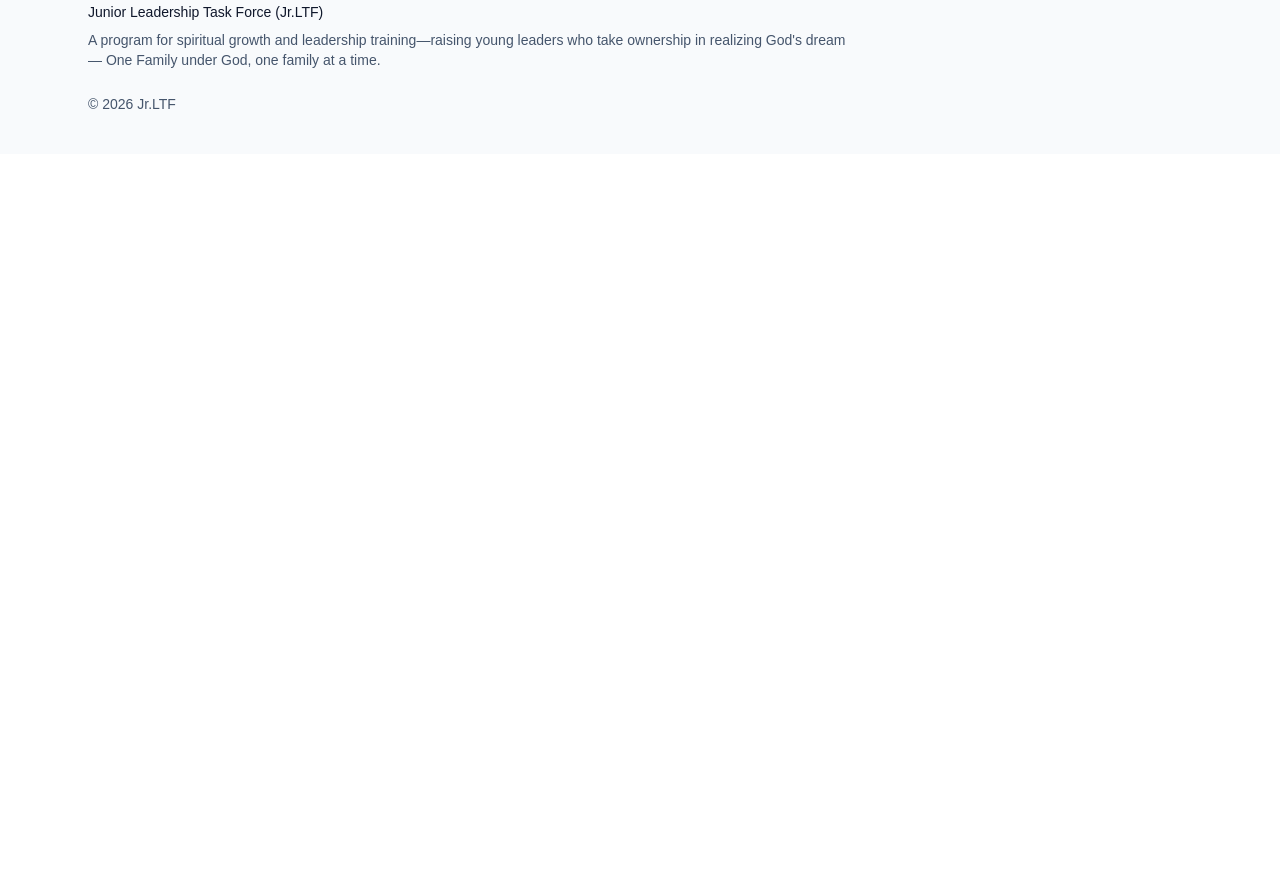
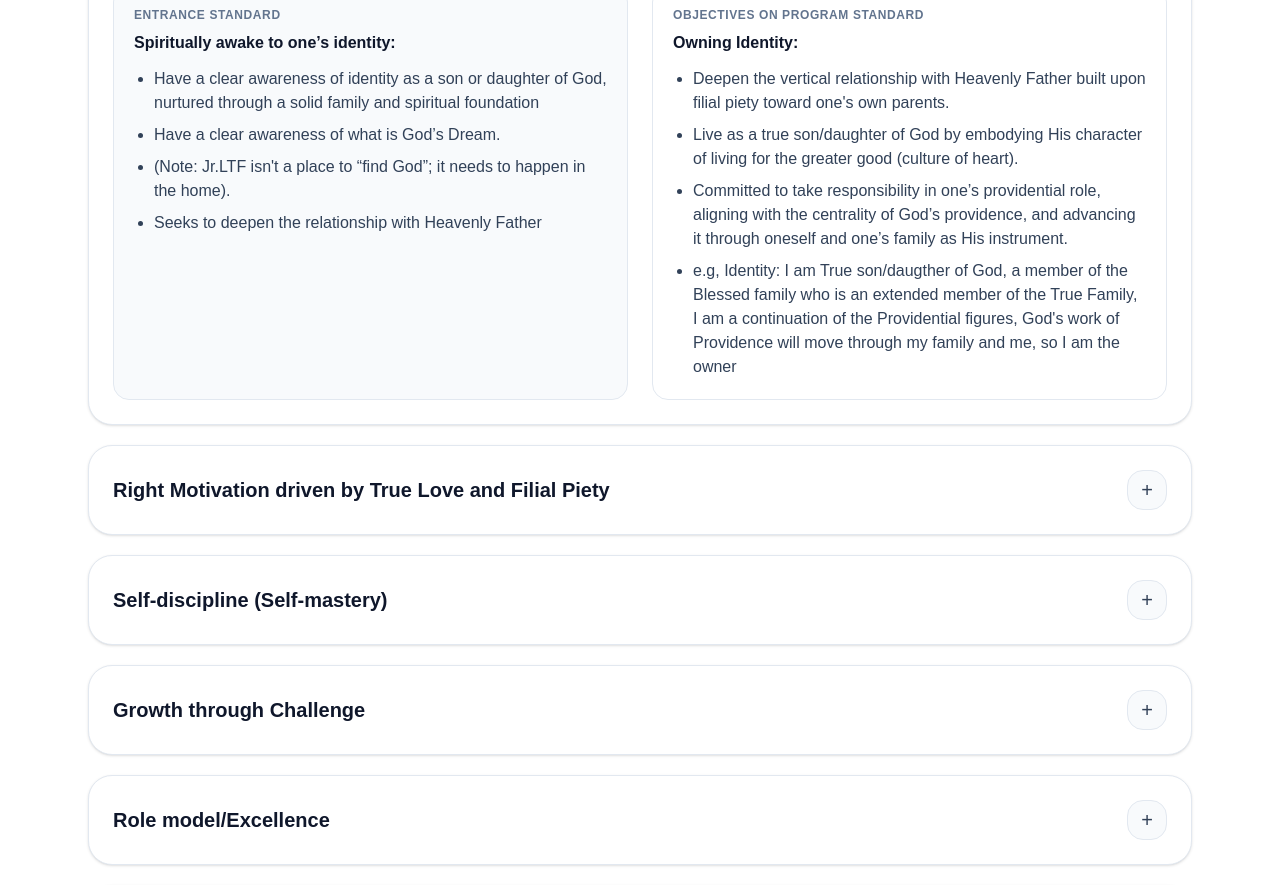
Before and after one commit to nyamkadorj/jrltf-site, a Next.js app: page /standards in a window 1280 px wide. Shown: the part 380-1265 px from the top of the page. Before the commit the page ends 800 px from the top, so only its background shows below. Built offline with nearby package versions, Linux system fonts and the light colour scheme.

Commit message:
“Update”

```diff
--- a/src/app/standards/page.tsx
+++ b/src/app/standards/page.tsx
@@ -10,8 +10,105 @@ type StandardItem = {
 };
 
 const STANDARDS: StandardItem[] = [
-  // --- KEEP YOUR STANDARDS ARRAY EXACTLY AS YOU HAVE IT ---
-  // (No change inside content)
+  {
+    title: "Identity",
+    entranceTitle: "Spiritually awake to one’s identity:",
+    entrance: [
+      "Have a clear awareness of identity as a son or daughter of God, nurtured through a solid family and spiritual foundation",
+      "Have a clear awareness of what is God’s Dream.",
+      "(Note: Jr.LTF isn't a place to “find God”; it needs to happen in the home).",
+      "Seeks to deepen the relationship with Heavenly Father",
+    ],
+    objectiveTitle: "Owning Identity:",
+    objectives: [
+      "Deepen the vertical relationship with Heavenly Father built upon filial piety toward one's own parents.",
+      "Live as a true son/daughter of God by embodying His character of living for the greater good (culture of heart).",
+      "Committed to take responsibility in one’s providential role, aligning with the centrality of God’s providence, and advancing it through oneself and one’s family as His instrument.",
+      "e.g, Identity: I am True son/daugther of God, a member of the Blessed family who is an extended member of the True Family, I am a continuation of the Providential figures, God's work of Providence will move through my family and me, so I am the owner",
+    ],
+  },
+  {
+    title: "Right Motivation driven by True Love and Filial Piety",
+    entranceTitle: "Has a filial heart towards parents",
+    entrance: [
+      "Demonstrates a filial heart toward parents, expressed through respect, openness to guidance and seek to understand parents’ expectations.",
+      "Shows respect towards siblings and elders (uncles, aunts)",
+      "Desire to contribute to God's Providence:",
+      "Desires to become a true leader who could represent God",
+      "Desires to expand one's capabilities as God’s instrument.",
+      "Practice of True Love:",
+      "Practicing “living for the sake of others” at home, school and communities, uplifting others using God given strengths (e.g. serving, supporting or leading activities in their school, blessed family community or local community)",
+    ],
+    objectiveTitle: `Owning "Inside-Out":`,
+    objectives: [
+      "Owning the motivation that grows from “inside-out”, rooted first in connecting one’s heart with Heavenly Father and their Parents, as the greatest source of motivation.",
+      "(e.g., relationships that are guided by heart rather than intellect or physical desire, cultivating a breakthrough mindset)",
+      "Deepen filial heart by establishing proper vertical order in the family, seeking parental guidance through daily practices such as reporting, reflecting on the day, and reviewing one's growth together with parents.",
+      "Living up every day to God and one’s parents’ expectations by clearly understanding God's expectations for humanity and one’s parents' expectations for them.",
+      "Embodies True Love",
+      "One’s thoughts, actions, behaviours, and attitude are grounded in the culture of the heart",
+      "Living for the greater good through selfless motivations and actions in everyday life in the home, community, and in the school, and for the society (e.g., through supporting parents, siblings, and community members without being asked, and doing public services)",
+      "Use of God-given strengths to live for the greater good (e.g., proper use of men’s strength not to show up but for those who needed, use of talent for greater purposes that benefit others)",
+    ],
+  },
+  {
+    title: "Self-discipline (Self-mastery)",
+    entranceTitle: "Basic God-centered life habits:",
+    entrance: [
+      "Have basic spiritual practices established at home, such as the habit of praying/reporting to God, reflect key moments of the day, sharing it to family members, journal, and understand the importance of doing every action with jungsung.",
+      "Demonstrates a sense of integrity, expressed through honesty and right motivation.",
+    ],
+    objectiveTitle: "Uphold the lifestyle of integrity and self-mastery",
+    objectives: [
+      "Carry out self-mastery and live with Integrity by strengthening a God-centered lifestyle through a vertical relationship with Heavenly Father and one’s Parents",
+      "Demonstrate self-mastery through honest self-reflection of having gratitude and humility before Heavenly Father.",
+      "Demonstrate God-centered lifestyle and habits in daily practices",
+      "(e.g., keeping the right motivation and honesty even when no one is watching; being responsible for their surrounding areas, keep their space, environment and clothes clean, wake up early, etc; recognize and practice HDH with family as a key component of their spiritual lifestyle; setting daily schedules (proper use of time) aligned to their goals to live with purpose and consistent growth; maintaining purity of mind and heart by preparing themselves to be best for their future spouses; being disciplined in areas such as horizontal relationships, phone use and internet use.)",
+    ],
+  },
+  {
+    title: "Growth through Challenge",
+    entranceTitle: "Willing to be challenged:",
+    entrance: [
+      "Self-motivated to grow spiritually and in all dimensions—physical, mental, and emotional—beyond their comfort zone.",
+    ],
+    objectiveTitle: "Culture of excellence:",
+    objectives: [
+      "By prioritizing spiritual excellence, one's mind, body, and actions are all built on a spiritual foundation, committing to face and overcome one’s weaknesses/improvement points (as a result, excellence is shown in academics, sports, and community activities)",
+      "(e.g., with the motivation of - to do and to be best for Heavenly Father)",
+      "Challenge one’s limitations as an opportunity to grow as filial sons/daughters of God",
+    ],
+  },
+  {
+    title: "Role model/Excellence",
+    entranceTitle: "Motivation to set the bar high:",
+    entrance: [
+      "Practice thinking and acting beyond oneself, embracing the mindset that “It is not about me.”",
+      "Sense of responsibility towards younger siblings:",
+      "Aim to set a good example for younger siblings",
+    ],
+    objectiveTitle: "Leader has to be a self-motivated engine",
+    objectives: [
+      "Stand and serve as a role model through living for the greater good with a vertical relationship with Heavenly Father and one’s parents.",
+      "Self-motivated to set the bar higher for God and His dream by living with the mindset of “It is not about me” ",
+      "Takes responsibility and initiatives, and shows best exemplary practices for one's younger siblings and takes accountability for their growth. (e.g., leading the younger generation’s program: high->middle-> elementary->pre-school with responsibility and commitment)",
+      "Continuously invest in others to develop their potential to fulfill God's and parents' expectations.",
+    ],
+  },
+  {
+    title: "Parents’ Leadership Role",
+    entranceTitle: "Parents as the main educators of children’s spiritual growth:",
+    entrance: [
+      "Parents and family, are willing to walk together with their children through this leadership course.",
+      "Parents are focused on children’s spiritual life; in other words, a child who has strong parents’ support for becoming a public leader",
+    ],
+    objectiveTitle: "Has Parental guidance:",
+    objectives: [
+      "Parents teach and guide their children for spiritual growth by first aligning themselves to God’s Dream, Values, and Goals",
+      "Parents proactively provide feedback based on daily reports, reflect together for continuous spiritual growth, and teach them to embrace challenges (e.g., when children report their day to parents, parents shall reflect together and guide spiritually for their growth through daily activities, challenges, life habits, school activities etc.)",
+      "Parents set the examples of leadership through daily life as their main educators.",
+    ],
+  },
 ];
 
 function List({ items }: { items: string[] }) {
@@ -27,9 +124,7 @@ function List({ items }: { items: string[] }) {
 export default function StandardsPage() {
   return (
     <div className="bg-white">
-      {/* Header */}
       <section className="mx-auto max-w-6xl px-6 pt-16 pb-10">
-        {/* Same title size style as other pages */}
         <h1 className="text-3xl font-bold text-slate-900 md:text-4xl">
           Program Standards
         </h1>
@@ -40,7 +135,6 @@ export default function StandardsPage() {
         </p>
       </section>
 
-      {/* Accordion */}
       <section className="mx-auto max-w-6xl px-6 pb-16">
         <div className="space-y-5">
           {STANDARDS.map((s, idx) => (
@@ -55,7 +149,6 @@ export default function StandardsPage() {
                     {s.title}
                   </h2>
 
-                  {/* + icon (smooth & slow) */}
                   <span className="grid h-10 w-10 place-items-center rounded-2xl border border-slate-200 bg-slate-50 text-slate-700 transition-all duration-[900ms] ease-[cubic-bezier(0.22,1,0.36,1)] group-open:bg-white group-open:shadow-sm">
                     <span className="text-xl leading-none transition-transform duration-[900ms] ease-[cubic-bezier(0.22,1,0.36,1)] group-open:rotate-45">
                       +
@@ -64,11 +157,9 @@ export default function StandardsPage() {
                 </div>
               </summary>
 
-              {/* Expansion (NOW same speed as + icon) */}
               <div className="grid grid-rows-[0fr] transition-[grid-template-rows] duration-[900ms] ease-[cubic-bezier(0.22,1,0.36,1)] group-open:grid-rows-[1fr]">
                 <div className="overflow-hidden">
                   <div className="mt-6 grid translate-y-6 gap-6 opacity-0 transition-all duration-[900ms] ease-[cubic-bezier(0.22,1,0.36,1)] group-open:translate-y-0 group-open:opacity-100 md:grid-cols-2">
-                    {/* Entrance */}
                     <div className="rounded-2xl border border-slate-200 bg-slate-50 p-5">
                       <p className="text-xs font-semibold uppercase tracking-wider text-slate-500">
                         Entrance Standard
@@ -79,7 +170,6 @@ export default function StandardsPage() {
                       <List items={s.entrance} />
                     </div>
 
-                    {/* Objectives */}
                     <div className="rounded-2xl border border-slate-200 bg-white p-5">
                       <p className="text-xs font-semibold uppercase tracking-wider text-slate-500">
                         Objectives on Program Standard
```
